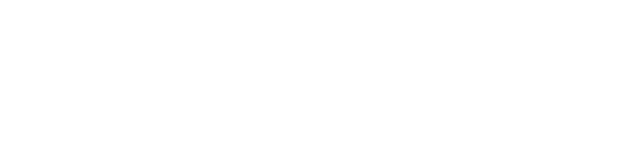
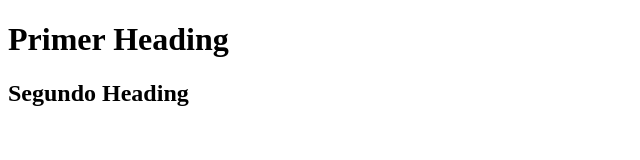
Before and after one commit to RensoPeralta25/LearningHTML-CSS, a plain HTML site: page index.html in a window 1280 px wide. Shown: the whole page, without its empty margins (0-640 px from the left). Drawn offline with Linux system fonts and the light colour scheme.

Commit message:
me quede en h2

```diff
--- a/index.html
+++ b/index.html
@@ -6,11 +6,13 @@
 <html> <!-- Raiz de todo documento HTML -->
 
 <head> <!-- Caracteristicas que tendra la pagina web no necesariamente vista por el usuario-->
-    <title>Document</title>
+    <title>Mi primera web</title>
 </head>
 
 <body>
     <!-- Todo el contenido de nuestra web -->
+    <h1>Primer Heading</h1>
+    <h2>Segundo Heading</h2>
 </body>
 
 </html>
```
